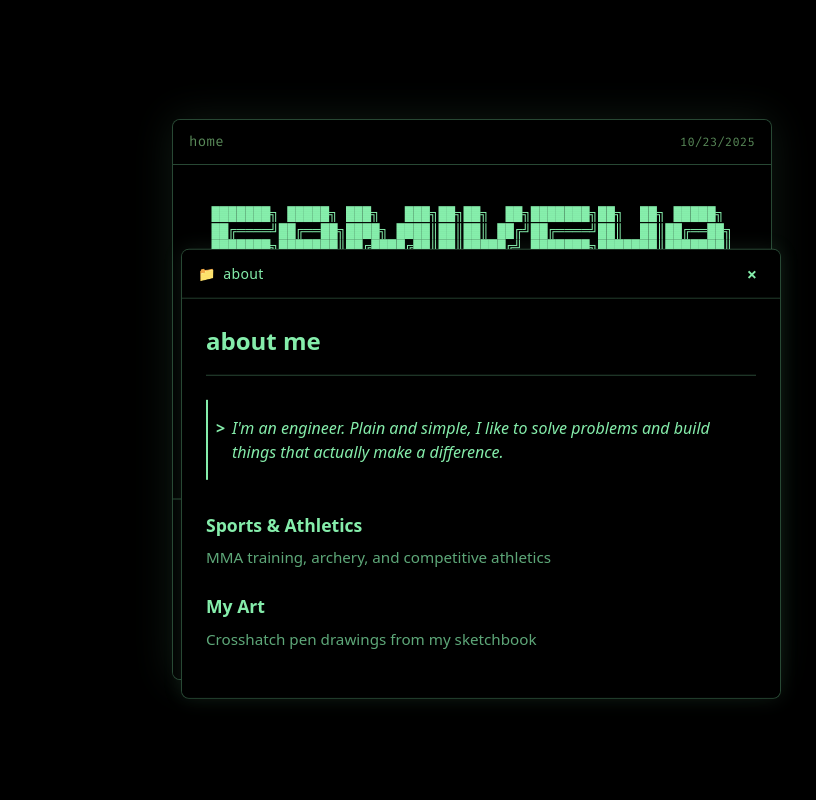
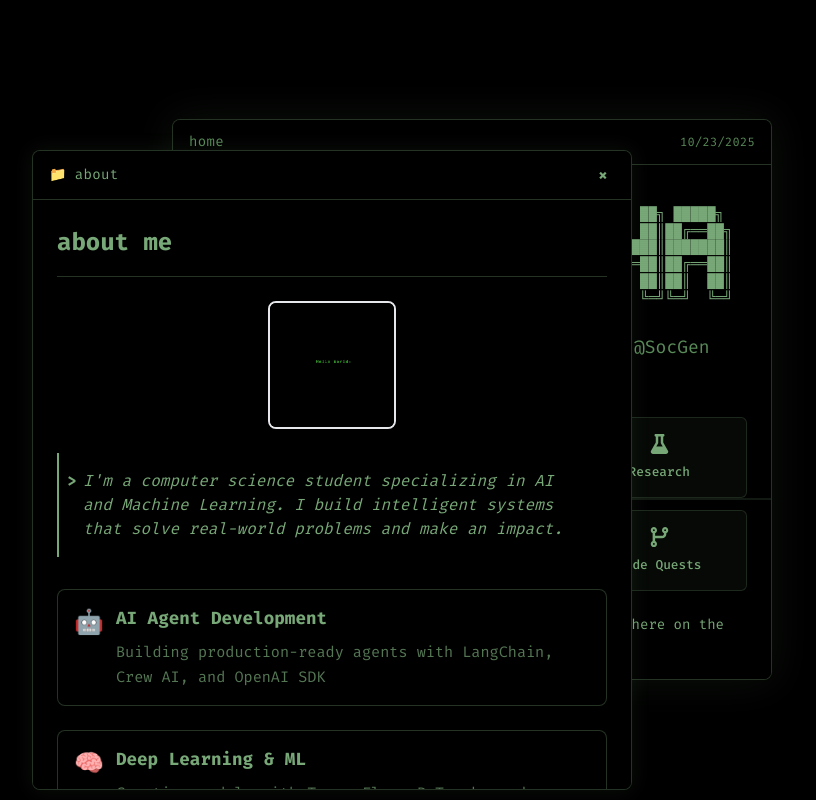
Before and after one commit to SAMI-CODEAI/SAMI-portifolio, a React (Create React App) app in the folder sami-codeai-my-portfolio/: page / in a window 1280 px wide. Both pictures are taken after a click on the button "About". Shown: the whole page, without its empty margins (168-984 px from the left). Built offline with nearby package versions, Linux system fonts and the light colour scheme; the HTML template or start-up script is replaced by a standard one.

Commit message:
23-10-2025-1 fixed the white border while scrolling updated th about page  and prevented the opened tabs from going out of bounds

```diff
--- a/sami-codeai-my-portfolio/package.json
+++ b/sami-codeai-my-portfolio/package.json
@@ -8,6 +8,7 @@
     "@fortawesome/react-fontawesome": "^3.1.0",
     "react": "^18.2.0",
     "react-dom": "^18.2.0",
+    "react-icons": "^5.5.0",
     "typescript": "4.9.5",
     "web-vitals": "^5.1.0"
   },
--- a/sami-codeai-my-portfolio/src/components/AboutTab.tsx
+++ b/sami-codeai-my-portfolio/src/components/AboutTab.tsx
@@ -1,27 +1,64 @@
 import React from "react";
+import samiImage from "../assets/sami.png";  // Import the image
 
 const AboutTab: React.FC = () => (
-  <div className="about-content">
+  <div className="about-content p-6">
     <div className="about-header">
       <h2>about me</h2>
     </div>
 
+    {/* Profile Image */}
+    <div className="flex justify-center my-6">
+      <img
+        src={samiImage}   // Use the imported variable
+        alt="Samiksha Sai Thogeti"
+        className="w-32 h-32 rounded-lg object-cover border-2 border-terminal/30"
+      />
+    </div>
+
     <blockquote className="about-quote">
-      I'm an engineer. Plain and simple, I like to solve problems and build things that actually make a difference.
+      I'm a computer science student specializing in AI and Machine Learning. I build intelligent systems that solve real-world problems and make an impact.
     </blockquote>
 
-    <div className="interest-section">
-      <div className="interest-item">
-        <div className="interest-title">Sports & Athletics</div>
-        <div className="interest-description">
-          MMA training, archery, and competitive athletics
+    {/* <div className="interest-section"> */}
+    <div className="interest-section space-y-4">
+      <div className="interest-item bg-black/40 border border-terminal/30 rounded-lg p-4 flex items-start gap-3">
+        <span className="text-terminal text-2xl">🤖</span>
+        <div>
+          <div className="interest-title">AI Agent Development</div>
+          <div className="interest-description">
+            Building production-ready agents with LangChain, Crew AI, and OpenAI SDK
+          </div>
         </div>
       </div>
 
-      <div className="interest-item">
-        <div className="interest-title">My Art</div>
-        <div className="interest-description">
-          Crosshatch pen drawings from my sketchbook
+      <div className="interest-item bg-black/40 border border-terminal/30 rounded-lg p-4 flex items-start gap-3">
+        <span className="text-terminal text-2xl">🧠</span>
+        <div>
+          <div className="interest-title">Deep Learning & ML</div>
+          <div className="interest-description">
+            Creating models with TensorFlow, PyTorch, and deploying with Docker & Kubernetes
+          </div>
+        </div>
+      </div>
+
+      <div className="interest-item bg-black/40 border border-terminal/30 rounded-lg p-4 flex items-start gap-3">
+        <span className="text-terminal text-2xl">💻</span>
+        <div>
+          <div className="interest-title">Full-Stack Development</div>
+          <div className="interest-description">
+            React, Flask, Node.js - bringing ML models to life with seamless interfaces
+          </div>
+        </div>
+      </div>
+
+      <div className="interest-item bg-black/40 border border-terminal/30 rounded-lg p-4 flex items-start gap-3">
+        <span className="text-terminal text-2xl">📊</span>
+        <div>
+          <div className="interest-title">Problem Solving</div>
+          <div className="interest-description">
+            150+ LeetCode problems and 60+ GeeksforGeeks challenges solved
+          </div>
         </div>
       </div>
     </div>
--- a/sami-codeai-my-portfolio/src/components/TabWindow.tsx
+++ b/sami-codeai-my-portfolio/src/components/TabWindow.tsx
@@ -9,116 +9,81 @@ interface TabWindowProps {
 
 const TabWindow: React.FC<TabWindowProps> = ({ title, zIndex, onClose, children }) => {
   const windowRef = useRef<HTMLDivElement>(null);
-  const [position, setPosition] = useState({ x: 50, y: 50 }); // Start at center
   const [isDragging, setIsDragging] = useState(false);
-  const [dragOffset, setDragOffset] = useState({ x: 0, y: 0 });
-  const [hasBeenMoved, setHasBeenMoved] = useState(false);
-
-  // Set initial random position around the center
-  useEffect(() => {
-    if (!hasBeenMoved) {
-      const randomX = 50 + (Math.random() * 30 - 15); // 35% to 65%
-      const randomY = 50 + (Math.random() * 30 - 15); // 35% to 65%
-      setPosition({ x: randomX, y: randomY });
-      setHasBeenMoved(true);
-    }
-  }, [hasBeenMoved]);
+  const [position, setPosition] = useState({ x: 200, y: 150 });
+  const [offset, setOffset] = useState({ x: 0, y: 0 });
 
   const handleMouseDown = (e: React.MouseEvent) => {
-    if (windowRef.current) {
-      setIsDragging(true);
-      const rect = windowRef.current.getBoundingClientRect();
-      setDragOffset({
-        x: e.clientX - rect.left,
-        y: e.clientY - rect.top
-      });
+    if (!windowRef.current) return;
 
-      // Bring to front when clicked
-      const event = new CustomEvent('bringToFront', { detail: title });
-      window.dispatchEvent(event);
-    }
+    const rect = windowRef.current.getBoundingClientRect();
+    setOffset({
+      x: e.clientX - rect.left,
+      y: e.clientY - rect.top,
+    });
+    setIsDragging(true);
   };
 
   const handleMouseMove = (e: MouseEvent) => {
     if (!isDragging) return;
 
-    // Calculate new position as percentage of viewport
-    const newX = (e.clientX / window.innerWidth) * 100;
-    const newY = (e.clientY / window.innerHeight) * 100;
+    const newX = e.clientX - offset.x;
+    const newY = e.clientY - offset.y;
 
-    setPosition({ x: newX, y: newY });
+    // Clamp movement within viewport borders
+    const element = windowRef.current;
+    if (element) {
+      const maxX = window.innerWidth - element.offsetWidth;
+      const maxY = window.innerHeight - element.offsetHeight;
+
+      setPosition({
+        x: Math.min(Math.max(newX, 0), maxX),
+        y: Math.min(Math.max(newY, 0), maxY),
+      });
+    }
   };
 
-  const handleMouseUp = () => {
-    setIsDragging(false);
-  };
+  const handleMouseUp = () => setIsDragging(false);
 
   useEffect(() => {
     if (isDragging) {
-      document.addEventListener('mousemove', handleMouseMove);
-      document.addEventListener('mouseup', handleMouseUp);
-      document.body.style.cursor = 'grabbing';
-      document.body.style.userSelect = 'none';
+      document.addEventListener("mousemove", handleMouseMove);
+      document.addEventListener("mouseup", handleMouseUp);
+      document.body.style.cursor = "grabbing";
     } else {
-      document.removeEventListener('mousemove', handleMouseMove);
-      document.removeEventListener('mouseup', handleMouseUp);
-      document.body.style.cursor = '';
-      document.body.style.userSelect = '';
+      document.removeEventListener("mousemove", handleMouseMove);
+      document.removeEventListener("mouseup", handleMouseUp);
+      document.body.style.cursor = "";
     }
 
     return () => {
-      document.removeEventListener('mousemove', handleMouseMove);
-      document.removeEventListener('mouseup', handleMouseUp);
-      document.body.style.cursor = '';
-      document.body.style.userSelect = '';
+      document.removeEventListener("mousemove", handleMouseMove);
+      document.removeEventListener("mouseup", handleMouseUp);
+      document.body.style.cursor = "";
     };
   }, [isDragging]);
-
-  // Handle bring to front event
-  useEffect(() => {
-    const handleBringToFront = (e: Event) => {
-      const customEvent = e as CustomEvent;
-      if (customEvent.detail === title) {
-        const event = new CustomEvent('updateZIndex', {
-          detail: { tab: title, zIndex: 1000 }
-        });
-        window.dispatchEvent(event);
-      }
-    };
-
-    window.addEventListener('bringToFront', handleBringToFront as EventListener);
-    return () => {
-      window.removeEventListener('bringToFront', handleBringToFront as EventListener);
-    };
-  }, [title]);
 
   return (
     <div
       ref={windowRef}
-      className="terminal-container absolute max-w-2xl max-h-[80vh] cursor-move select-none"
+      className="terminal-container absolute max-w-2xl max-h-[80vh]"
       style={{
-        left: `${position.x}%`,
-        top: `${position.y}%`,
-        transform: 'translate(-50%, -50%)',
+        left: `${position.x}px`,
+        top: `${position.y}px`,
         zIndex,
-        cursor: isDragging ? 'grabbing' : 'grab',
-        minWidth: '500px'
+        cursor: isDragging ? "grabbing" : "grab",
+        minWidth: "500px",
       }}
     >
-      <div className="scanline"></div>
-      <div className="crt-overlay"></div>
-
-      <div
-        className="terminal-header px-4 py-3 flex items-center"
-        onMouseDown={handleMouseDown}
-      >
+      <div className="terminal-header px-4 py-3 flex items-center bg-green-900/30"
+           onMouseDown={handleMouseDown}>
         <div className="text-terminal text-sm font-light tracking-wide flex items-center gap-2">
           <span>📁</span>
           {title}
         </div>
         <div className="flex-1"></div>
         <button
-          className="text-terminal hover:text-terminal-muted transition-colors text-lg font-bold w-6 h-6 flex items-center justify-center hover:bg-green-900/30 rounded"
+          className="text-terminal hover:text-terminal-muted transition-colors text-lg font-bold w-6 h-6 flex items-center justify-center hover:bg-green-900/40 rounded"
           onClick={onClose}
           onMouseDown={(e) => e.stopPropagation()}
         >
@@ -126,10 +91,8 @@ const TabWindow: React.FC<TabWindowProps> = ({ title, zIndex, onClose, children
         </button>
       </div>
 
-      <div
-        className="terminal-content p-6 overflow-y-auto max-h-[calc(80vh-40px)]"
-        onMouseDown={(e) => e.stopPropagation()}
-      >
+      <div className="terminal-content p-6 overflow-y-auto max-h-[calc(80vh-40px)]"
+           onMouseDown={(e) => e.stopPropagation()}>
         {children}
       </div>
     </div>
--- a/sami-codeai-my-portfolio/src/index.css
+++ b/sami-codeai-my-portfolio/src/index.css
@@ -1,6 +1,9 @@
 @tailwind base;
 @tailwind components;
 @tailwind utilities;
+
+/* Import a monospace font */
+@import url('https://fonts.googleapis.com/css2?family=Fira+Code:wght@300;400;500;600;700&display=swap');
 
 /* Custom animations */
 @keyframes typingShort {
@@ -10,10 +13,10 @@
 
 @keyframes pulseShadow {
   0%, 100% {
-    box-shadow: 0 0 40px rgba(134, 239, 172, 0.1);
+    box-shadow: 0 0 40px rgba(120, 168, 120, 0.1);
   }
   50% {
-    box-shadow: 0 0 60px rgba(134, 239, 172, 0.2);
+    box-shadow: 0 0 60px rgba(120, 168, 120, 0.2);
   }
 }
 
@@ -29,7 +32,20 @@
 
 @keyframes blink {
   0%, 100% { border-color: transparent; }
-  50% { border-color: #86efac; }
+  50% { border-color: #78A878; }
+}
+
+html,
+body,
+#root {
+  height: 100vh;
+  min-height: 100vh;
+  background: #000;
+  margin: 0;
+  padding: 0;
+  box-sizing: border-box;
+  overflow-x: hidden;
+  font-family: 'Fira Code', 'Fira Mono', 'Courier New', monospace;
 }
 
 /* Terminal effects */
@@ -42,7 +58,7 @@
   background: linear-gradient(
     to bottom,
     transparent,
-    rgba(134, 239, 172, 0.3),
+    rgba(120, 168, 120, 0.3),
     transparent
   );
   animation: scanline 3s linear infinite;
@@ -75,7 +91,7 @@
 .typing-effect-short {
   overflow: hidden;
   white-space: nowrap;
-  border-right: 2px solid #86efac;
+  border-right: 2px solid #78A878;
   width: 0;
   animation: typingShort 2s steps(40) forwards, blink 1s step-end infinite;
 }
@@ -84,10 +100,18 @@
 .terminal-container {
   position: relative;
   background: #000000;
-  border: 1px solid rgba(134, 239, 172, 0.3);
+  border: 1px solid rgba(120, 168, 120, 0.3);
   border-radius: 8px;
   overflow: hidden;
-  box-shadow: 0 0 20px rgba(134, 239, 172, 0.1);
+  box-shadow: 0 0 20px rgba(120, 168, 120, 0.1);
+  transition: box-shadow 0.2s ease;
+  min-width: 500px;
+  max-width: 600px;
+  will-change: transform, left, top;
+}
+
+.terminal-container:active {
+  box-shadow: 0 0 30px rgba(120, 168, 120, 0.4);
 }
 
 .pulse-subtle {
@@ -97,7 +121,7 @@
 /* Enhanced header styling */
 .terminal-header {
   background: rgba(0, 0, 0, 0.95);
-  border-bottom: 1px solid rgba(134, 239, 172, 0.3);
+  border-bottom: 1px solid rgba(120, 168, 120, 0.3);
   padding: 0.75rem 1rem;
 }
 
@@ -111,13 +135,13 @@
 }
 
 .about-header {
-  border-bottom: 1px solid oklch(87.117% 0.13624 154.486 / 0.3);
+  border-bottom: 1px solid rgba(120, 168, 120, 0.3);
   padding-bottom: 1rem;
   margin-bottom: 1.5rem;
 }
 
 .about-header h2 {
-  color: #86efac;
+  color: #78A878;
   font-size: 1.5rem;
   font-weight: 700;
   text-transform: lowercase;
@@ -126,13 +150,13 @@
 
 .about-quote {
   background: transparent;
-  border-left: 2px solid #86efac;
+  border-left: 2px solid #78A878;
   border-radius: 0;
   padding: 1rem 1rem 1rem 1.5rem;
   margin: 1.5rem 0;
   position: relative;
   font-style: italic;
-  color: #86efac;
+  color: #78A878;
 }
 
 .about-quote::before {
@@ -140,7 +164,7 @@
   position: absolute;
   left: 0.5rem;
   top: 1rem;
-  color: #86efac;
+  color: #78A878;
   font-weight: bold;
   font-style: normal;
 }
@@ -149,13 +173,31 @@
   margin-top: 2rem;
 }
 
-.interest-item {
+/* NEW: Styled interest/content boxes - Applied globally */
+.interest-item,
+.content-box,
+.project-card,
+.experience-card {
+  background: rgba(0, 0, 0, 0.4);
+  border: 1px solid rgba(120, 168, 120, 0.3);
+  border-radius: 8px;
+  padding: 1rem;
   margin-bottom: 1.5rem;
-  padding-left: 0;
+  transition: all 0.3s ease;
 }
 
-.interest-title {
-  color: #86efac;
+.interest-item:hover,
+.content-box:hover,
+.project-card:hover,
+.experience-card:hover {
+  background: rgba(120, 168, 120, 0.05);
+  border-color: rgba(120, 168, 120, 0.5);
+  box-shadow: 0 0 15px rgba(120, 168, 120, 0.1);
+}
+
+.interest-title,
+.content-title {
+  color: #78A878;
   font-size: 1.1rem;
   font-weight: 600;
   margin-bottom: 0.5rem;
@@ -163,20 +205,21 @@
   letter-spacing: 0;
 }
 
-.interest-description {
-  color: rgba(134, 239, 172, 0.7);
+.interest-description,
+.content-description {
+  color: rgba(120, 168, 120, 0.7);
   font-size: 0.95rem;
-  line-height: 1.5;
+  line-height: 1.6;
   padding-left: 0;
 }
 
 /* Enhanced tab button styling */
 .tab-button {
-  background: rgba(134, 239, 172, 0.05);
-  border: 1px solid rgba(134, 239, 172, 0.2);
+  background: rgba(120, 168, 120, 0.05);
+  border: 1px solid rgba(120, 168, 120, 0.2);
   border-radius: 6px;
   padding: 1rem 0.5rem;
-  color: #86efac;
+  color: #78A878;
   transition: all 0.3s ease;
   display: flex;
   flex-direction: column;
@@ -186,8 +229,8 @@
 }
 
 .tab-button:hover {
-  background: rgba(134, 239, 172, 0.1);
-  border-color: rgba(134, 239, 172, 0.4);
+  background: rgba(120, 168, 120, 0.1);
+  border-color: rgba(120, 168, 120, 0.4);
   transform: translateY(-2px);
 }
 
@@ -198,71 +241,43 @@
 
 /* Footer styling */
 .terminal-footer {
-  border-top: 1px solid rgba(134, 239, 172, 0.2);
+  border-top: 1px solid rgba(120, 168, 120, 0.2);
   padding: 1rem;
   text-align: center;
-  color: rgba(134, 239, 172, 0.7);
+  color: rgba(120, 168, 120, 0.7);
   font-size: 0.9rem;
 }
 
 /* Link styling */
 .terminal-link {
-  color: #86efac;
+  color: #78A878;
   transition: color 0.3s ease;
+  text-decoration: none;
 }
 
 .terminal-link:hover {
-  color: rgba(134, 239, 172, 0.8);
+  color: rgba(120, 168, 120, 0.8);
+  text-decoration: underline;
 }
 
 /* ASCII art styling */
 .ascii-art pre {
-  font-family: 'Fira Mono', monospace;
+  font-family: 'Fira Code', 'Fira Mono', monospace;
   line-height: 1.2;
-  color: #86efac;
+  color: #78A878;
   margin: 0;
 }
 
 /* Subtle text colors */
 .text-terminal {
-  color: #86efac;
+  color: #78A878;
 }
 
 .text-terminal-muted {
-  color: rgba(134, 239, 172, 0.7);
+  color: rgba(120, 168, 120, 0.7);
 }
 
-.text-terminal-dim {
-  color: rgba(134, 239, 172, 0.5);
+.text
+.text-terminal-accent {
+  color: #A0D8A0;
 }
-
-/* Enhanced window dragging */
-.terminal-container {
-  transition: box-shadow 0.2s ease;
-  min-width: 500px;
-  max-width: 600px;
-}
-
-.terminal-container:active {
-  box-shadow: 0 0 30px rgba(134, 239, 172, 0.4);
-}
-
-/* Ensure main window stays in background of tabs when needed */
-.fixed {
-  z-index: 10;
-}
-
-/* Smooth window movement */
-.terminal-container {
-  will-change: transform, left, top;
-}
-
-/* Prevent main window from being interactive when tabs are over it */
-.fixed .terminal-container {
-  pointer-events: auto;
-}
-
-/* Make sure tab windows can be placed anywhere */
-.absolute {
-  position: absolute;
-}
```
Also changed, not shown: sami-codeai-my-portfolio/src/assets/sami.png (added), 1 other file (tests, documents, lock files or other folders).
